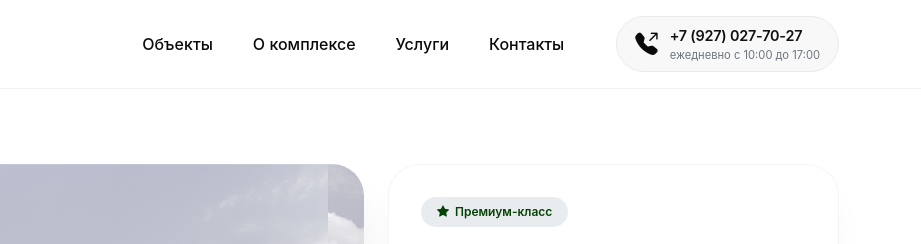
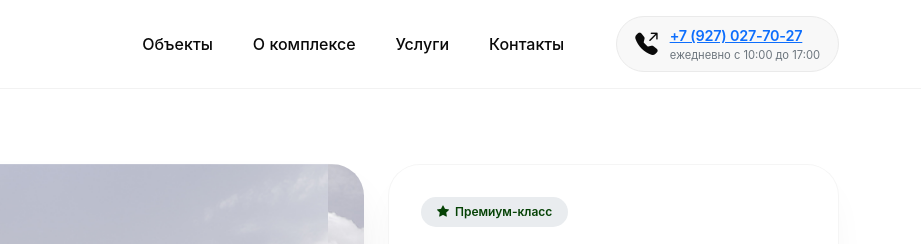
Before and after one commit to Kawaii-Carrion/Residential-ComplexRozhdestveno-bykira, a plain HTML site: page main.html in a window 1280 px wide. Shown: the top 244 px of the page, 359-1280 px from the left. Drawn offline with nearby package versions, Linux system fonts and the light colour scheme.

Commit message:
Update main.html

```diff
--- a/main.html
+++ b/main.html
@@ -465,7 +465,7 @@
             <i class="bi bi-telephone-outbound-fill"></i>
           </div>
           <div class="header-contact-info">
-            <div href="tel:+79270277027" class="header-phone">+7 (927) 027-70-27</div>
+            <div href="tel:+79270277027" class="header-phone"><a href="tel:+79270277027">+7 (927) 027-70-27</a></div>
             <div class="header-hours">ежедневно с 10:00 до 17:00</div>
           </div>
         </div>
```
